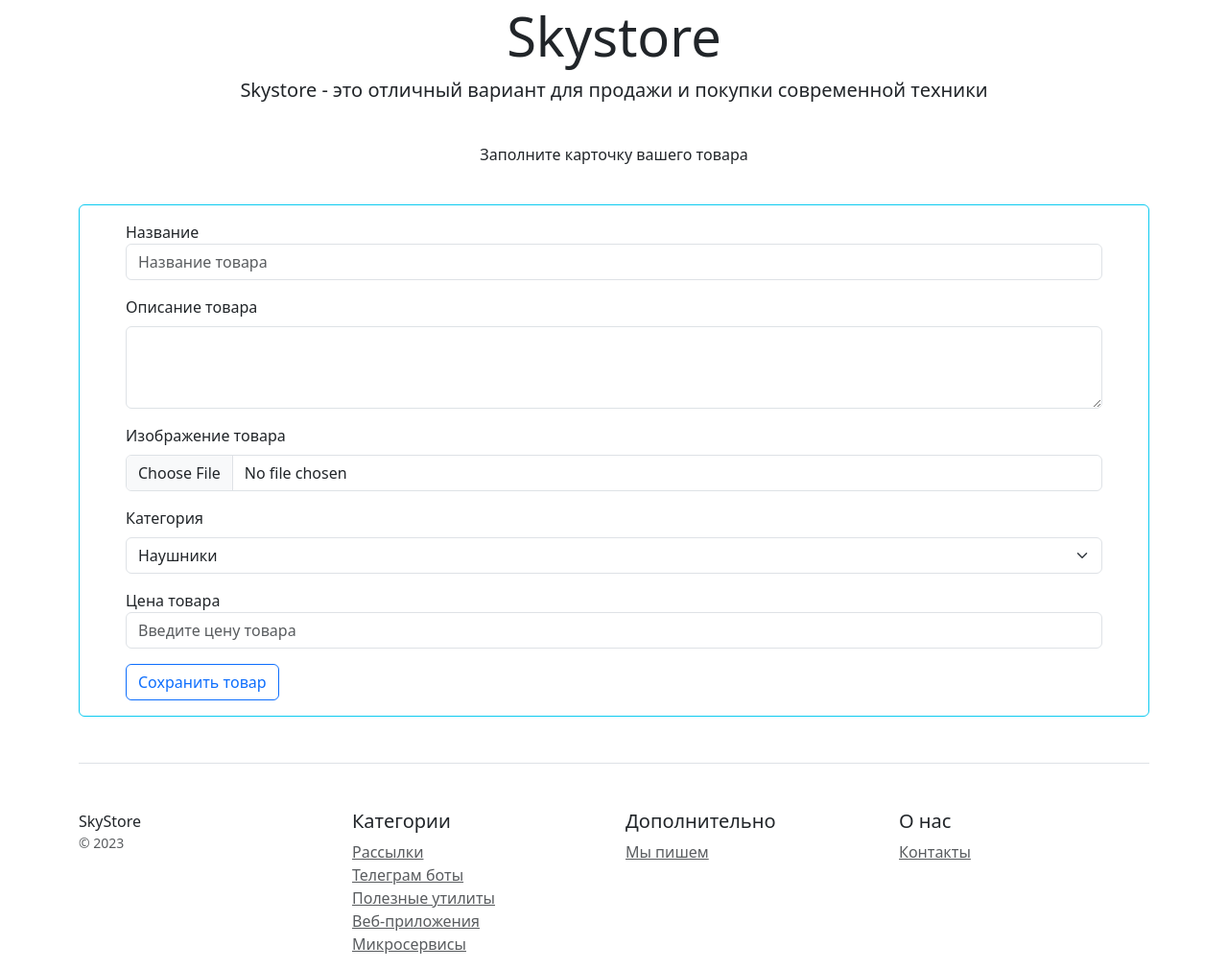
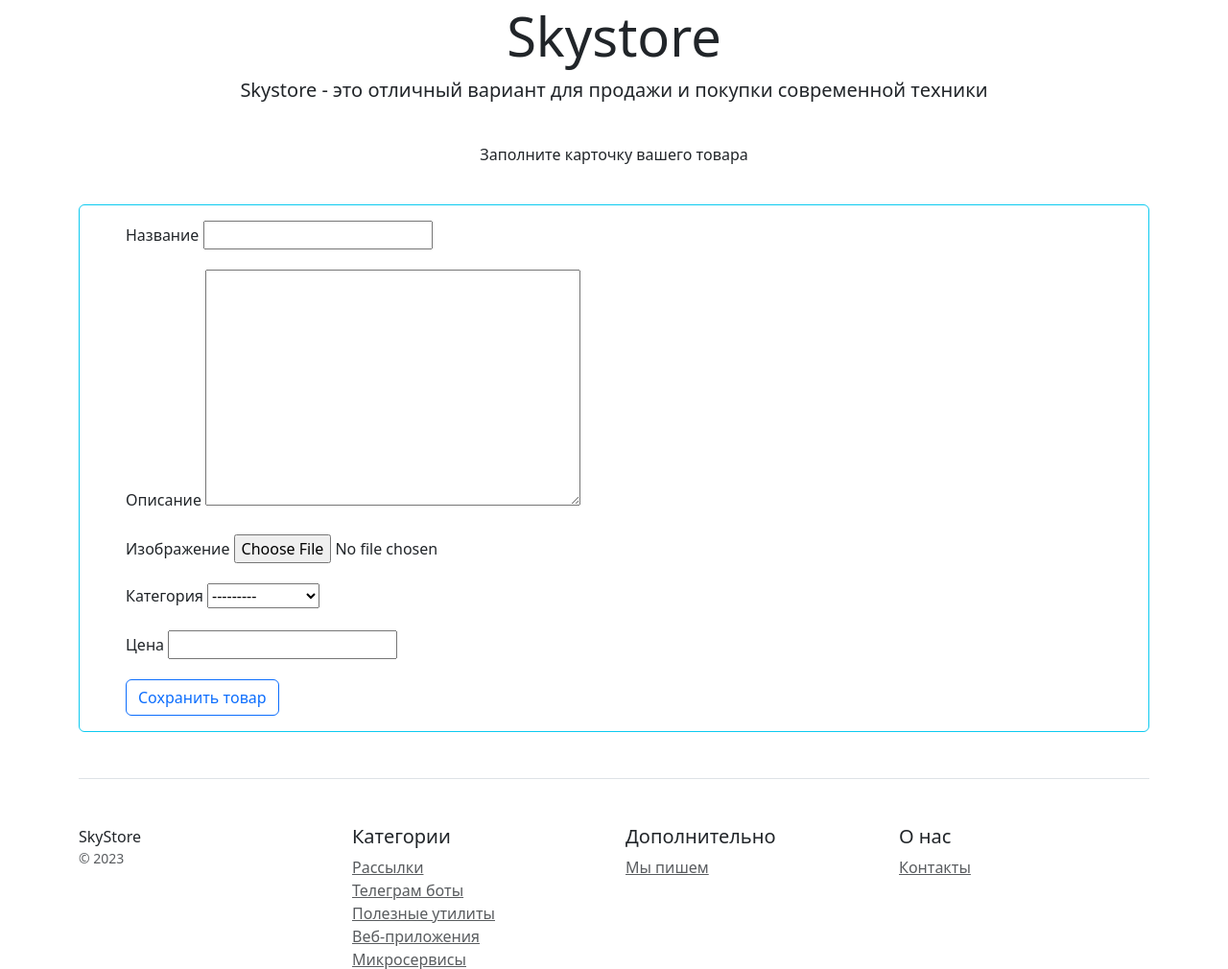
Before and after one commit to vadimsemenov53-crypto/Django_Project_1, a Django app: page /product_add/ in a window 1280 px wide. Shown: the part 135-1145 px from the top of the page at 96% size. Run offline with Django 5.2, Linux system fonts and the light colour scheme; data comes from the database, SQL or seed files in the repository; some libraries are stand-ins or nearby versions.

Commit message:
add class ProductAddCreateView

```diff
--- a/catalog/templates/product_add.html
+++ b/catalog/templates/product_add.html
@@ -14,45 +14,29 @@
     <div class="container">
         <div class="card mb-3 border-info">
             <div class="mb-3 mx-5 mt-3">
-                <label for="name">Название</label>
-                <input type="text" name="name" class="form-control" id="name"
-                       placeholder="Название товара"
-                       required>
+                <label class="form-label">Название</label>
+                    {{ form.name }}
             </div>
 
             <div class="mb-3 mx-5">
-                <label for="description" class="form-label">Описание товара</label>
-                <textarea name="description" class="form-control" id="description" rows="3"></textarea>
+                <label class="form-label">Описание</label>
+                    {{ form.description }}
             </div>
 
             <div class="mb-3 mx-5">
-                <label for="image" class="form-label">Изображение товара</label>
-                <input class="form-control" type="file" name="image" id="image">
+                <label class="form-label">Изображение</label>
+                    {{ form.image }}
             </div>
 
             <div class="mb-3 mx-5">
-                <label for="category" class="form-label">
-                    Категория
-                </label>
-                <select
-                        name="category"
-                        class="form-select"
-                        id="category">
-
-                    {% for cat in category %}
-                    <option value="{{ cat.pk }}">
-                        {{ cat.name }}
-                    </option>
-                    {% endfor %}
-                </select>
+               <label class="form-label">Категория</label>
+                    {{ form.category }}
 
             </div>
 
             <div class="mb-3 mx-5">
-                <label for="price">Цена товара</label>
-                <input type="text" name="price" class="form-control" id="price"
-                       placeholder="Введите цену товара"
-                       required>
+                <label class="form-label">Цена</label>
+                    {{ form.price }}
             </div>
 
             <div class="mx-5 mb-3">
--- a/catalog/urls.py
+++ b/catalog/urls.py
@@ -1,7 +1,7 @@
 from django.urls import path
 from catalog.apps import CatalogConfig
-from catalog.views import contacts, product_detail, product_add
-from catalog.views import HomeListView
+from catalog.views import contacts, product_detail
+from catalog.views import HomeListView, ProductAddCreateView
 
 app_name = CatalogConfig.name
 
@@ -9,5 +9,5 @@ urlpatterns = [
     path('home/', HomeListView.as_view(), name='home'),
     path('contacts/', contacts, name='contacts'),
     path('product/<int:pk>/', product_detail, name='product_detail'),
-    path('product_add/', product_add, name='product_add'),
+    path('product_add/', ProductAddCreateView.as_view(), name='product_add'),
 ]
--- a/catalog/views.py
+++ b/catalog/views.py
@@ -4,12 +4,20 @@ from django.core.paginator import Paginator
 
 from django.views.generic.edit import CreateView, DeleteView, UpdateView
 from django.views.generic import ListView, DetailView
+from django.urls import reverse_lazy
 
 class HomeListView(ListView):
     model = Product
     template_name = 'home.html'
     context_object_name = 'products'
     paginate_by = 3
+
+
+class ProductAddCreateView(CreateView):
+    model = Product
+    fields = ['name', 'description', 'image', 'category', 'price']
+    template_name = 'product_add.html'
+    success_url = reverse_lazy('catalog:home')
 
 
 def contacts(request):
@@ -42,24 +50,24 @@ def product_detail(request, pk):
     return render(request, 'product_detail.html', context=context)
 
 
-def product_add(request):
-    """ Контроллер для станицы добавления нового товара. """
-    category = Category.objects.all()
-    context = {
-        'category': category,
-    }
-
-    if request.method == 'POST':
-        category_id = request.POST.get('category')
-        category_obj = Category.objects.get(pk=category_id)
-
-        Product.objects.create(
-            name=request.POST.get('name'),
-            description=request.POST.get('description'),
-            image=request.FILES.get('image'),
-            category=category_obj,
-            price=request.POST.get('price')
-        )
-        return redirect('catalog:home')
-
-    return render(request,'product_add.html', context=context)
+# def product_add(request):
+#     """ Контроллер для станицы добавления нового товара. """
+#     category = Category.objects.all()
+#     context = {
+#         'category': category,
+#     }
+#
+#     if request.method == 'POST':
+#         category_id = request.POST.get('category')
+#         category_obj = Category.objects.get(pk=category_id)
+#
+#         Product.objects.create(
+#             name=request.POST.get('name'),
+#             description=request.POST.get('description'),
+#             image=request.FILES.get('image'),
+#             category=category_obj,
+#             price=request.POST.get('price')
+#         )
+#         return redirect('catalog:home')
+#
+#     return render(request,'product_add.html', context=context)
```
